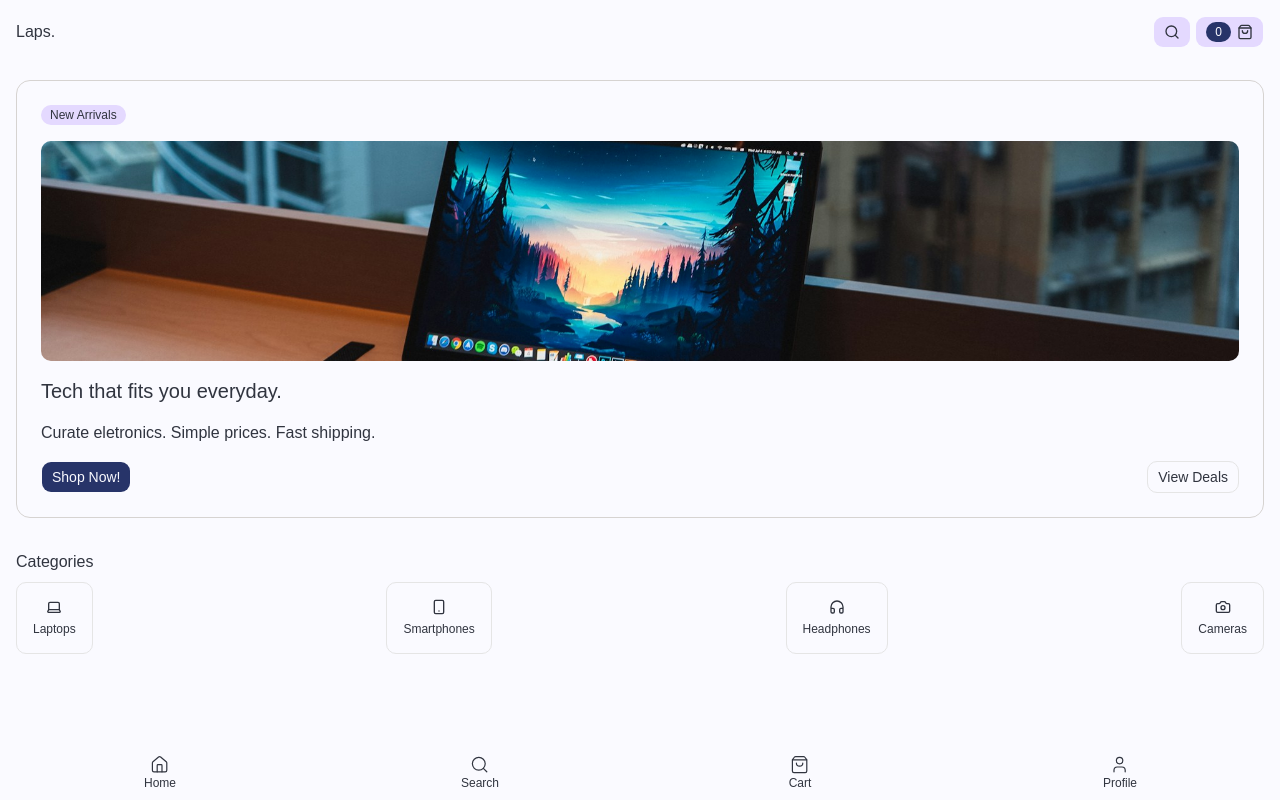
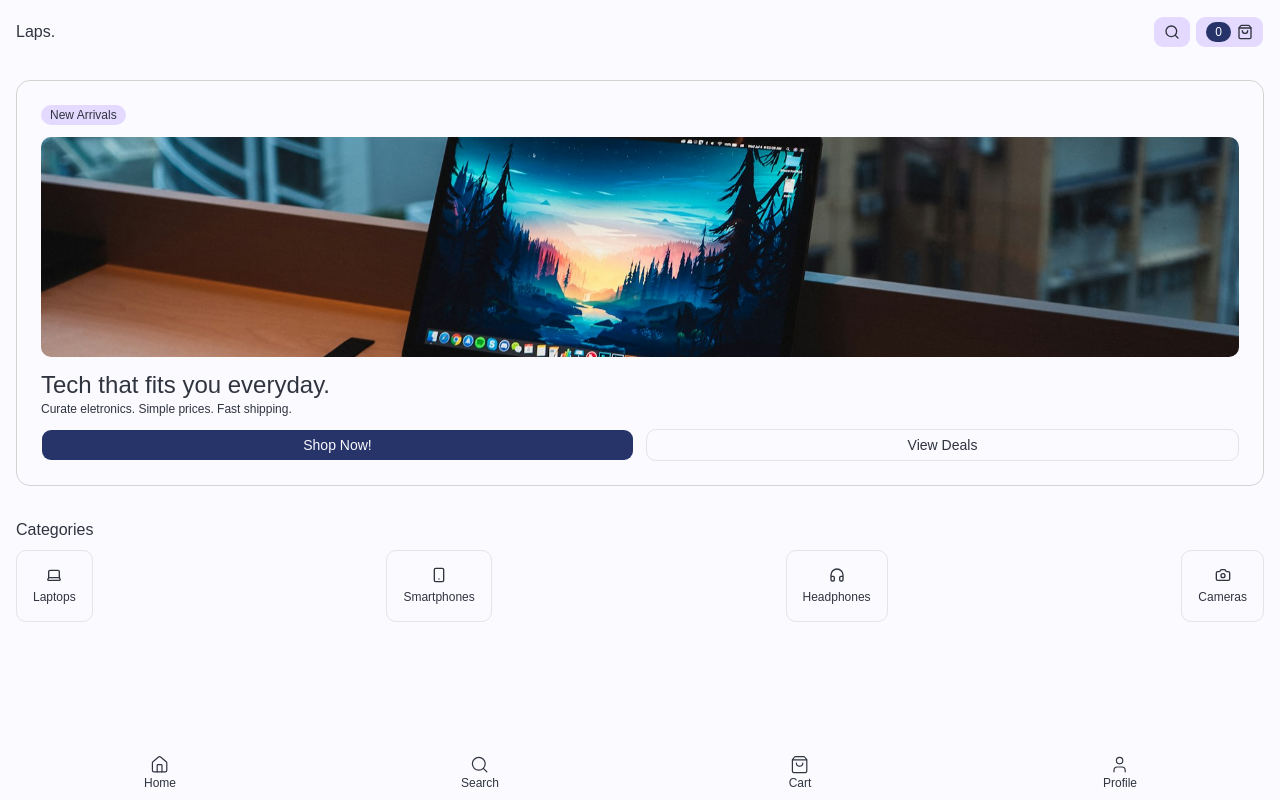
Before and after one commit to eustaquiogalano/shopping-cart-odin, a React (Vite) app: page / in a window 1280 px wide. Built offline with nearby package versions, Linux system fonts and the light colour scheme; no server answers.

Commit message:
refactor(Home): update hero section layout and styling

```diff
--- a/src/Pages/Home/Home.jsx
+++ b/src/Pages/Home/Home.jsx
@@ -20,7 +20,8 @@ const categories = [
 export default function Home() {
   return (
     <main className={styles.homeMain}>
-      <section className="flex flex-col h-fit p-[1.5rem] gap-[1rem] w- full border border-stone-300 rounded-xl">
+      {/* Hero section */}
+      <section className="flex flex-col h-fit p-[1.5rem] gap-[.75rem] w- full border border-stone-300 rounded-xl">
         <Badge variant="secondary">New Arrivals</Badge>
         <div className="w-full h-55 overflow-hidden rounded-lg">
           <img
@@ -29,13 +30,19 @@ export default function Home() {
             className="w-full h-full object-cover"
           />
         </div>
-        <h2 className="text-xl">Tech that fits you everyday.</h2>
-        <p className="text-muted-foreground">
-          Curate eletronics. Simple prices. Fast shipping.
-        </p>
-        <div className="flex justify-between">
-          <Button variant="default">Shop Now!</Button>
-          <Button variant="outline">View Deals</Button>
+        <div>
+          <h2 className="text-2xl">Tech that fits you everyday.</h2>
+          <p className="text-xs text-muted-foreground">
+            Curate eletronics. Simple prices. Fast shipping.
+          </p>
+        </div>
+        <div className="flex justify-between gap-[.75rem]">
+          <Button variant="default" className="flex-1">
+            Shop Now!
+          </Button>
+          <Button variant="outline" className="flex-1">
+            View Deals
+          </Button>
         </div>
       </section>
 
```
